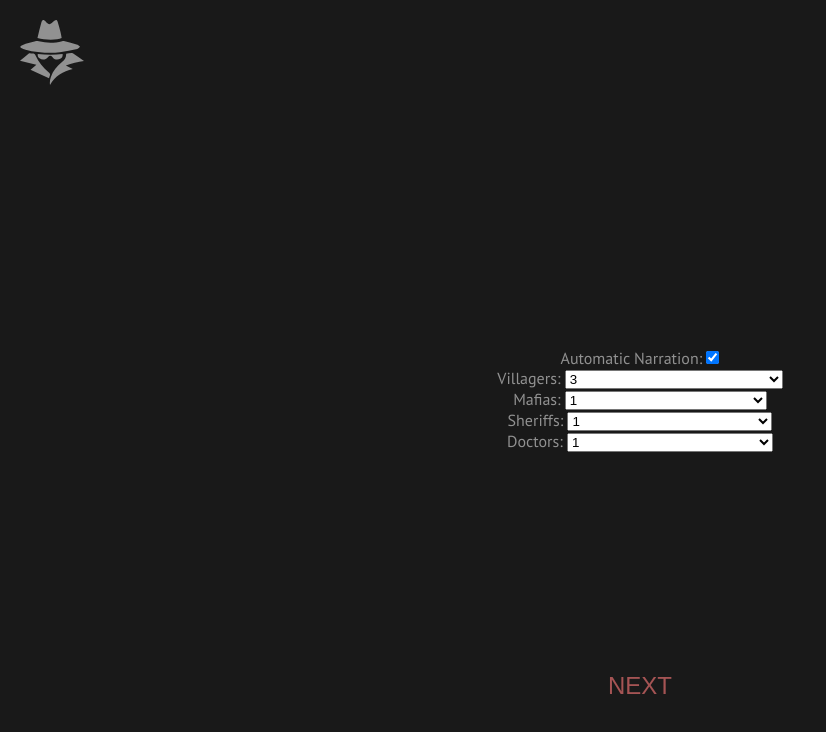
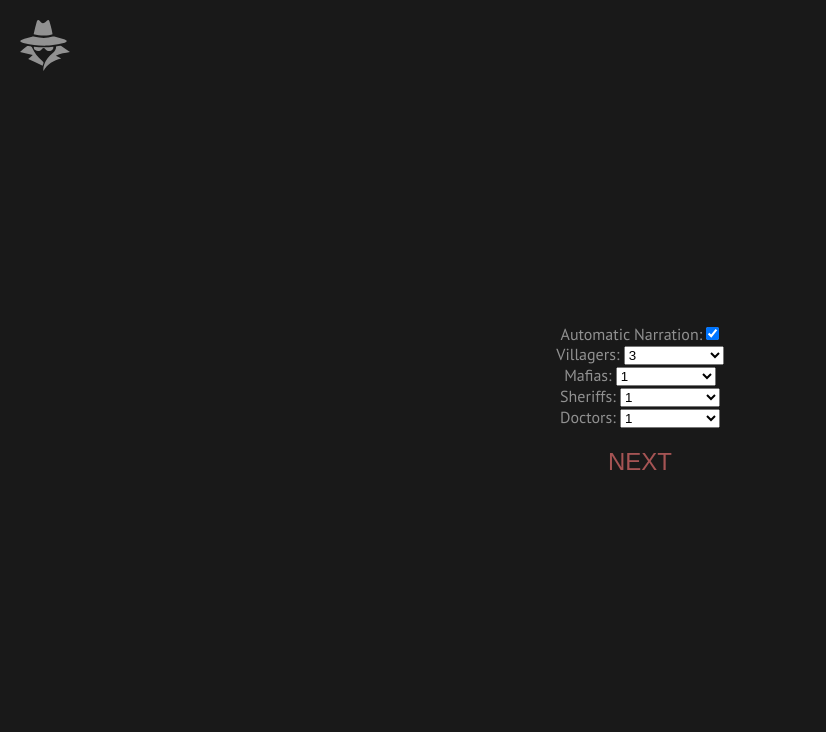
Before and after one commit to WeibelLab-Teaching/CSE_218_118_Fa20_Team_Immersive_Truth, a Vue app in the folder client/: page /config in a window 1280 px wide. Shown: the top 732 px of the page, without its empty margins (0-826 px from the left). Built offline with nearby package versions, Linux system fonts and the light colour scheme.

Commit message:
Optimize styles for desktop

```diff
--- a/client/src/components/Logo.vue
+++ b/client/src/components/Logo.vue
@@ -33,7 +33,7 @@ export default defineComponent({
 
 @media only screen and (min-width: 768px) {
   .logo {
-    width: 5%;
+    width: 50px;
   }
 }
 </style>
--- a/client/src/scss/mixins.scss
+++ b/client/src/scss/mixins.scss
@@ -36,4 +36,5 @@
   border: none;
   background: none;
   font-size: $button-font-size;
+  cursor: pointer;
 }
--- a/client/src/views/Config.vue
+++ b/client/src/views/Config.vue
@@ -38,9 +38,8 @@
           <option value="2">2</option>
         </select>
       </div>
+      <button class="next" @click="next">NEXT</button>
     </div>
-
-    <button class="next" @click="next">NEXT</button>
   </div>
 </template>
 
@@ -132,9 +131,12 @@ export default defineComponent({
   align-items: center;
 }
 
+select {
+  width: 100px;
+}
+
 .next {
   @include button();
-  position: absolute;
-  bottom: 100px;
+  margin-top: 20px;
 }
 </style>
--- a/client/src/views/Home.vue
+++ b/client/src/views/Home.vue
@@ -49,6 +49,7 @@ export default defineComponent({
 
 .logo {
   width: 50%;
+  max-width: 250px;
 }
 
 .title {
--- a/client/src/views/Host.vue
+++ b/client/src/views/Host.vue
@@ -91,6 +91,7 @@ export default defineComponent({
     color: $grey;
     font-size: $button-font-size;
     margin: 20px;
+    cursor: pointer;
   }
 }
 
--- a/client/src/views/Join.vue
+++ b/client/src/views/Join.vue
@@ -28,7 +28,6 @@ export default defineComponent({
     function next() {
       const roomId = code.value.value;
       if (roomId.length === 0) {
-        // TODO: show tooltip
         tooltip.value.classList.add('show');
         setTimeout(() => {
           tooltip.value.classList.remove('show');
@@ -71,8 +70,7 @@ export default defineComponent({
 
 .next {
   @include button();
-  position: absolute;
-  bottom: 100px;
+  margin-top: 20px;
 }
 
 .tooltip {
--- a/client/src/views/Name.vue
+++ b/client/src/views/Name.vue
@@ -72,15 +72,6 @@ export default defineComponent({
 
 .enter {
   @include button();
-  position: absolute;
-  bottom: 100px;
-}
-
-@media only screen and (min-width: 768px) {
-  .enter {
-    @include button();
-    position: absolute;
-    bottom: 50px;
-  }
+  margin-top: 20px;
 }
 </style>
```
